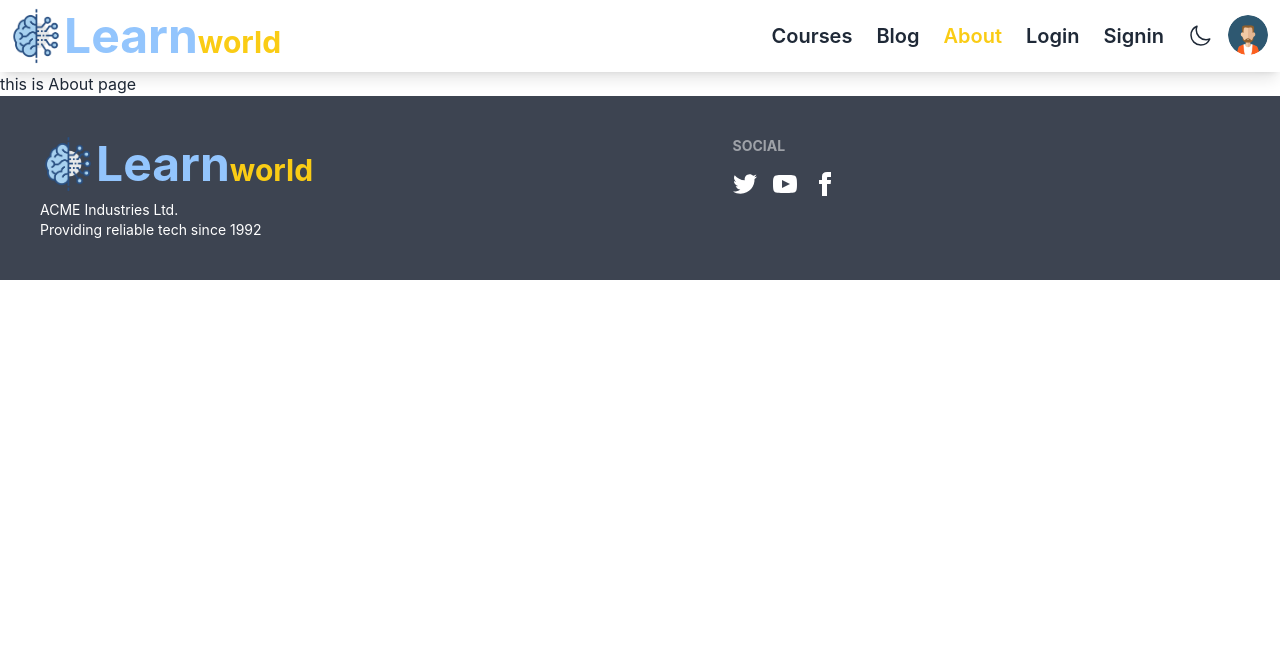
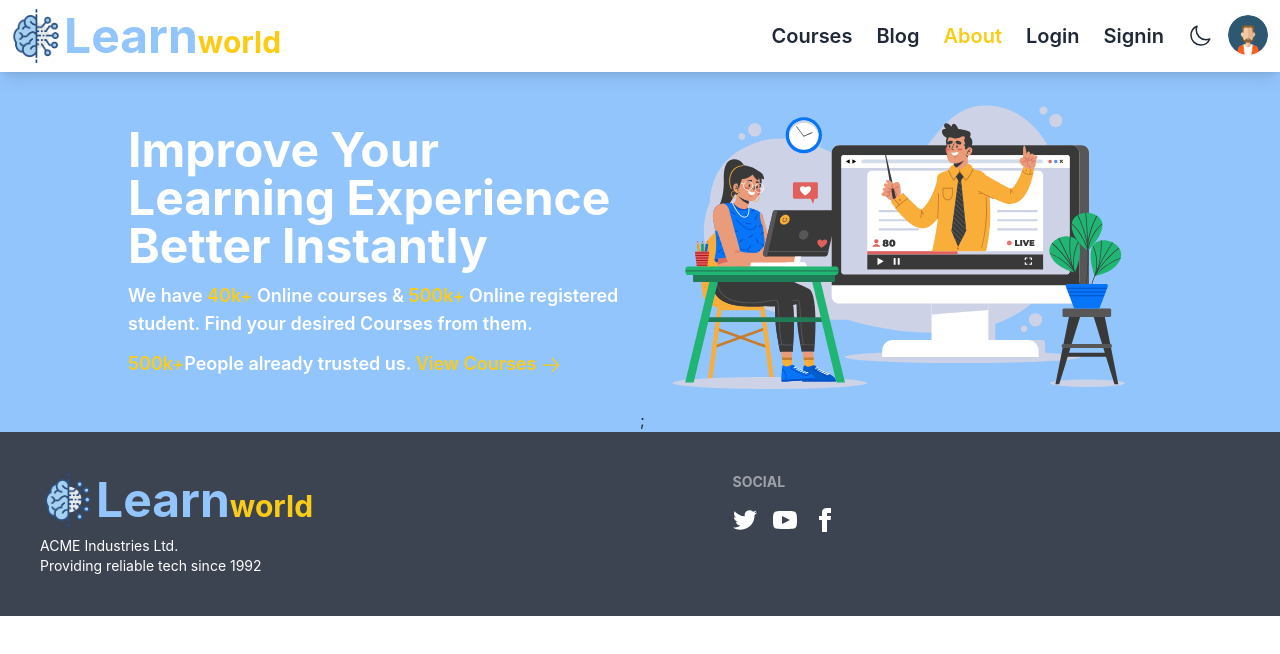
Before and after one commit to TarekSolaiman/learn-world-client-ass-10, a React (Create React App) app: page /about in a window 1280 px wide. Shown: the top 654 px of the page. Built offline with nearby package versions, Linux system fonts and the light colour scheme; no server answers.

Commit message:
About page is ready

```diff
--- a/src/component/pages/About.js
+++ b/src/component/pages/About.js
@@ -1,9 +1,56 @@
 import React from "react";
+import Lottie from "lottie-react";
+import reader from "../imges/90714-online-learning.json";
+import { Link } from "react-router-dom";
 
 const About = () => {
   return (
     <div>
-      <h1>this is About page</h1>
+      <div>
+        <div className="lg:flex md:flex justify-center items-center bg-blue-300">
+          <div className="text-white md:w-2/5 lg:w-2/5">
+            <div className="text-center md:text-justify lg:text-justify ">
+              <p className="lg:text-5xl text-2xl font-bold">
+                Improve Your
+                <br />
+                Learning Experience
+                <br />
+                Better Instantly
+              </p>
+            </div>
+            <p className="text-lg font-semibold pt-3">
+              We have <span className="text-yellow-400">40k+</span> Online
+              courses & <span className="text-yellow-400">500k+</span> Online
+              registered student. Find your desired Courses from them.
+            </p>
+
+            <p className="text-lg font-semibold pt-3">
+              <span className="text-yellow-400">500k+</span>People already
+              trusted us.{" "}
+              <Link to="/courses" className="text-yellow-400">
+                View Courses{" "}
+                <svg
+                  xmlns="http://www.w3.org/2000/svg"
+                  fill="none"
+                  viewBox="0 0 24 24"
+                  strokeWidth="1.5"
+                  stroke="currentColor"
+                  className="w-5 h-5 inline"
+                >
+                  <path
+                    strokeLinecap="round"
+                    strokeLinejoin="round"
+                    d="M13.5 4.5L21 12m0 0l-7.5 7.5M21 12H3"
+                  />
+                </svg>
+              </Link>
+            </p>
+          </div>
+          <div className="lg:w-2/5">
+            <Lottie animationData={reader} loop={true} />;
+          </div>
+        </div>
+      </div>
     </div>
   );
 };
```
